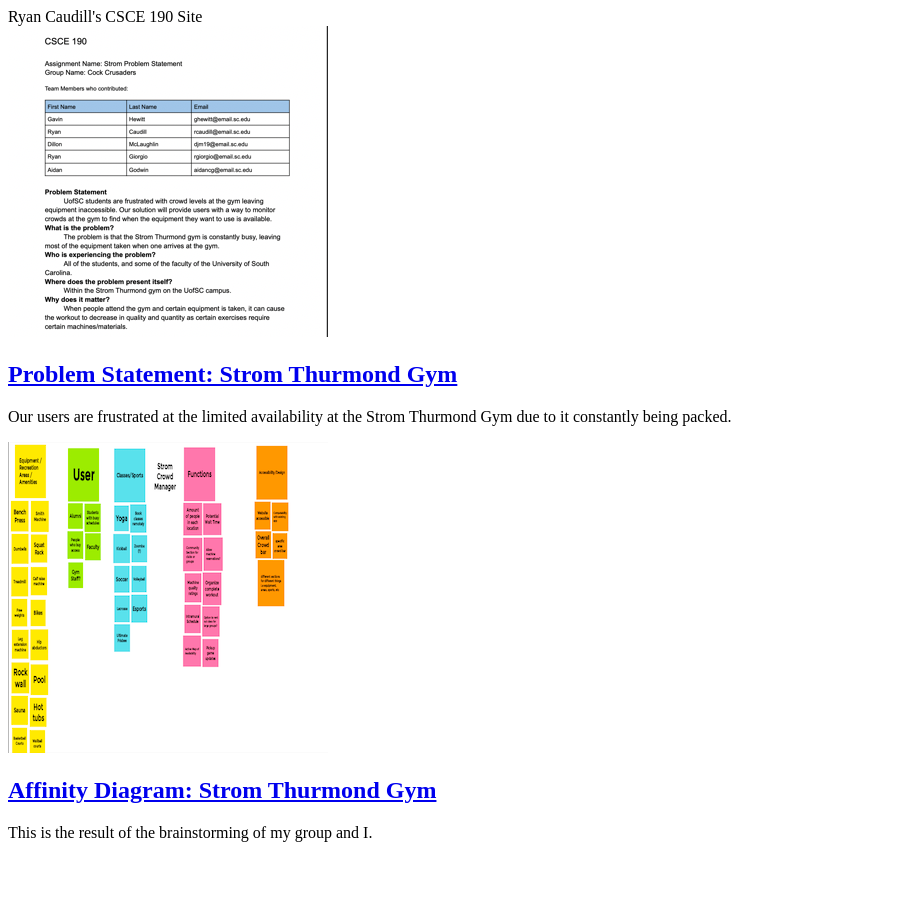
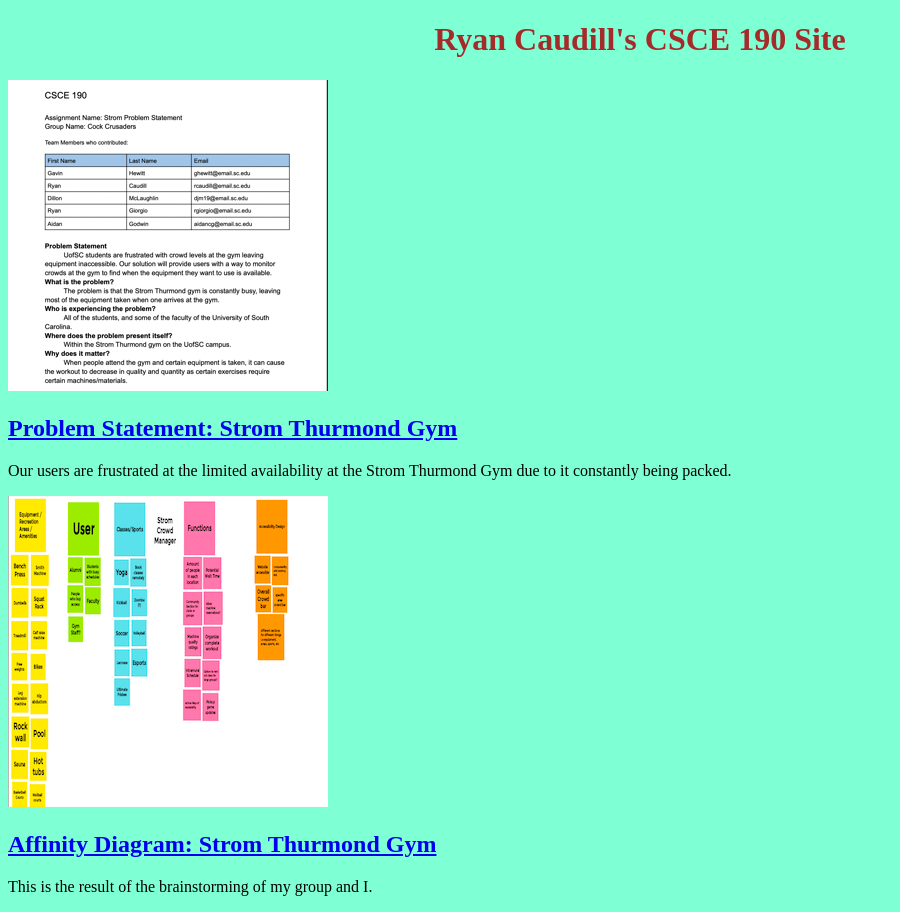
Before and after one commit to RyanCaudill04/RyanCaudill04.github.io, a plain HTML site: page index.html in a window 1280 px wide. Shown: the whole page, without its empty margins (0-900 px from the left). Before the commit the page ends 858 px from the top, so only its background shows below. Drawn offline with Linux system fonts and the light colour scheme.

Commit message:
Add files via upload

```diff
--- a/index.html
+++ b/index.html
@@ -4,11 +4,12 @@
         <title>
             CSCE 190: Ryan Caudill
         </title>
+        <link rel = "stylesheet" href = "styles.css">
     </head>
     <body>
-        <hl>
+        <h1>
             Ryan Caudill's CSCE 190 Site
-        </hl>
+        </h1>
         <!-- Problem Statement-->
         <section class="assignment">
             <a href="files/ProblemStatement.pdf"><img src="images/ScreenShot.png"></a>
```
